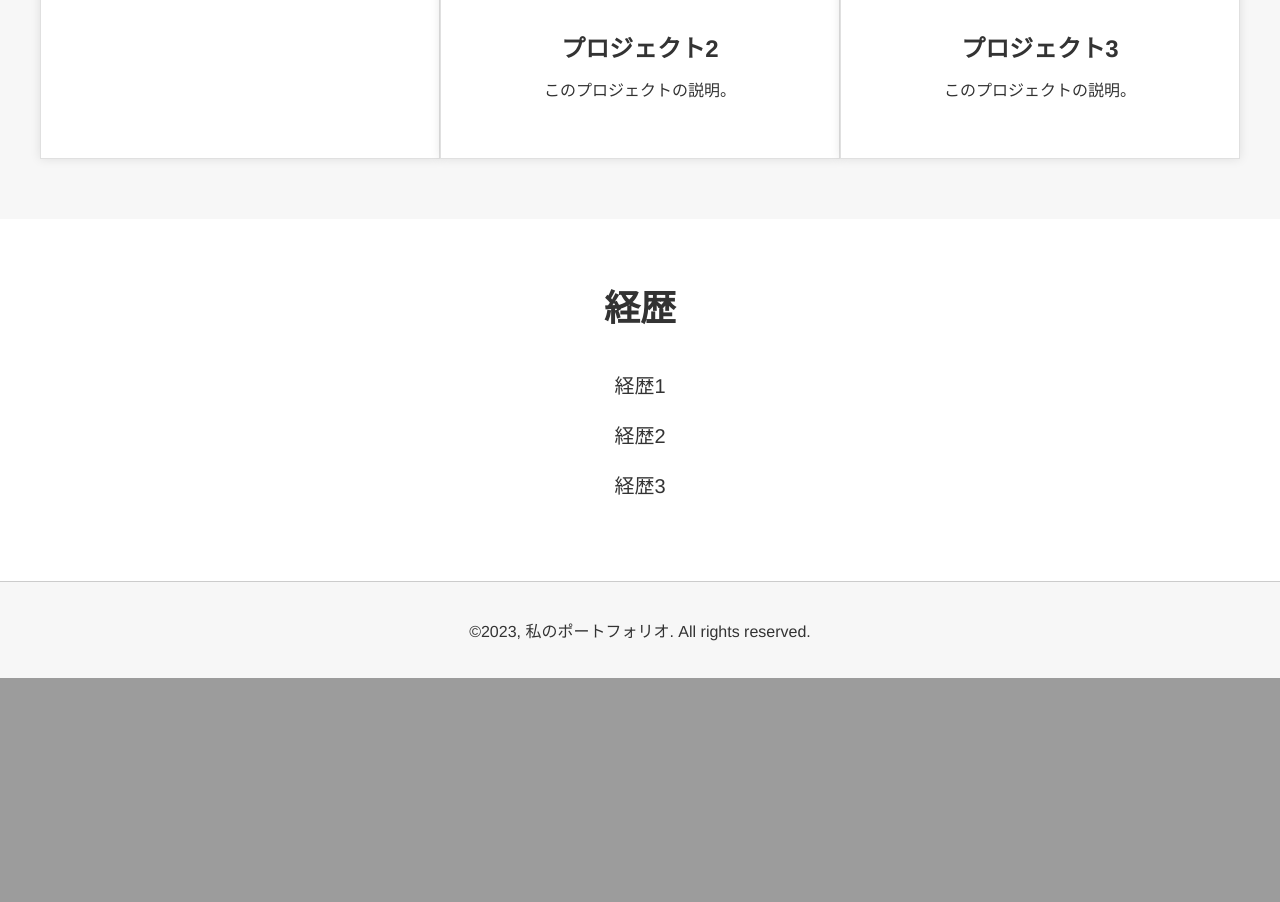
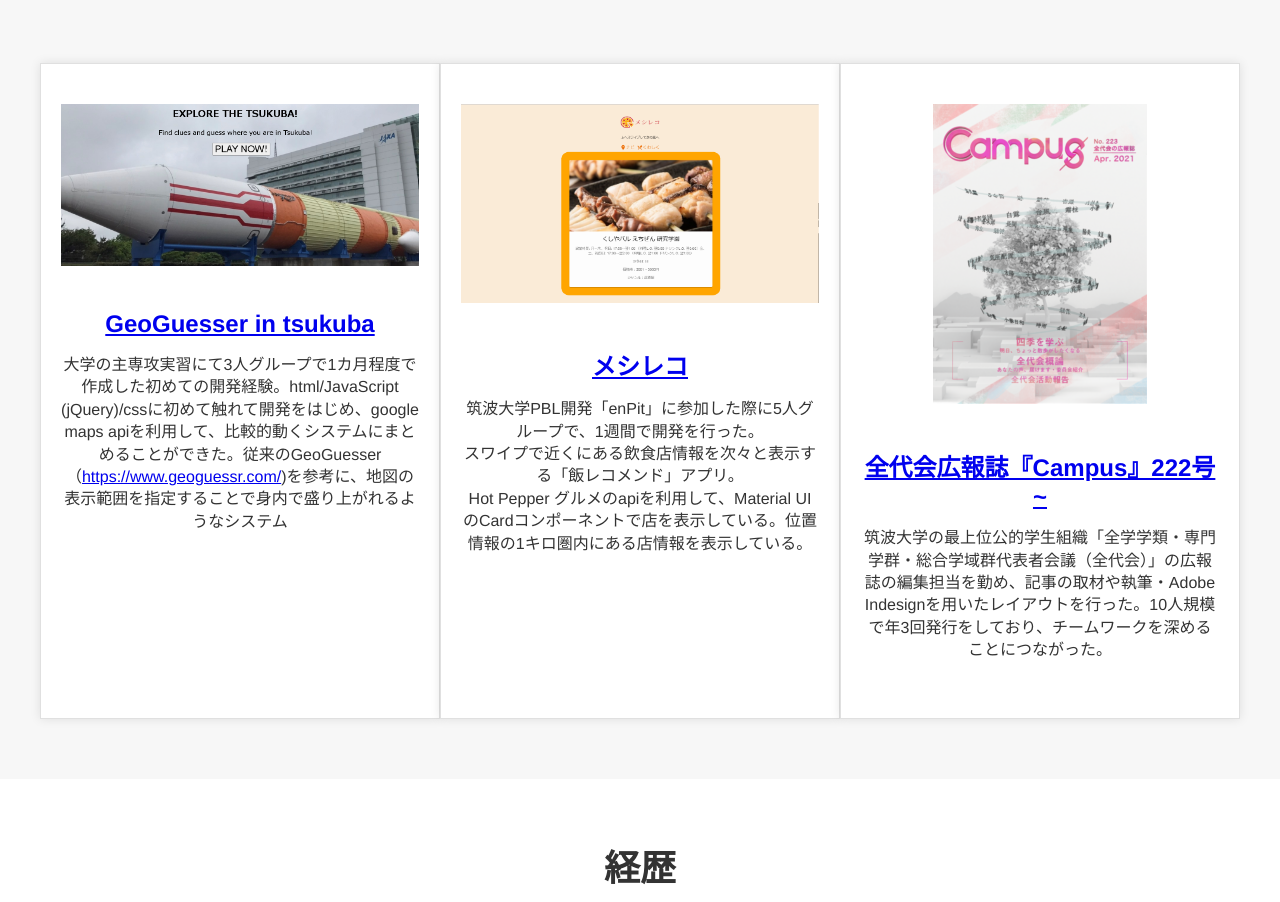
Before and after one commit to nutahiroba/portfolio, a Django app: page / in a window 1280 px wide. Shown: the part 1297-2199 px from the top of the page. Before the commit the page ends 1975 px from the top, so only its background shows below. Run offline with Django 4.2, Linux system fonts and the light colour scheme.

Commit message:
写真のパスを追加し、不要なコードを削除

```diff
--- a/app/templates/app/index.html
+++ b/app/templates/app/index.html
@@ -18,26 +18,35 @@
     </header>
     <main>
       <section id="hero">
-        <h1>私のポートフォリオ</h1>
-        <p>エンジニアのポートフォリオサイトです。</p>
+        <h1>My Portfolio</h1>
+        <p>大学生エンジニアのポートフォリオサイト</p>
+      </section>
+      <section id="about">
+        <div class="container">
+          <h2>自己紹介</h2>
+          <div class="row">
+              <p>私はエンジニアとして数年の経験があり、主にWebアプリケーションの開発に携わってきました。最近はフロントエンド技術にも興味を持っており、Vue.jsやReactなどのフレームワークを学習中です。</p>
+              <p>趣味はスポーツで、週末にはサッカーやバスケットボールをしてリフレッシュしています。</p>
+          </div>
+        </div>
       </section>
       <section id="projects">
         <h2>プロジェクト</h2>
         <div class="project-container">
           <div class="project">
-            <img src="images\geoguesser_tkb.png" alt="プロジェクト1の画像">
-            <h3>プロジェクト1</h3>
-            <p>このプロジェクトの説明。</p>
+            <img src="{% static 'images/geoguesser_tkb.png' %}" alt="GeoGuesser in tsukuba">
+            <h3><a href="https://www.u.tsukuba.ac.jp/~s2011583/GeoGuesser/top.html">GeoGuesser in tsukuba</a></h3>
+            <p>大学の主専攻実習にて3人グループで1カ月程度で作成した初めての開発経験。html/JavaScript (jQuery)/cssに初めて触れて開発をはじめ、google maps apiを利用して、比較的動くシステムにまとめることができた。従来のGeoGuesser（<a href="https://www.geoguessr.com/">https://www.geoguessr.com/</a>)を参考に、地図の表示範囲を指定することで身内で盛り上がれるようなシステム</p>
           </div>
           <div class="project">
-            <img src="project2.png" alt="プロジェクト2の画像">
-            <h3>プロジェクト2</h3>
-            <p>このプロジェクトの説明。</p>
+            <img src="{% static 'images/meshireco.png' %}" alt="プロジェクト2の画像">
+            <h3><a href="https://meshireco.netlify.app/">メシレコ</a></h3>
+            <p>筑波大学PBL開発「enPit」に参加した際に5人グループで、1週間で開発を行った。<br>スワイプで近くにある飲食店情報を次々と表示する「飯レコメンド」アプリ。<br>Hot Pepper グルメのapiを利用して、Material UIのCardコンポーネントで店を表示している。位置情報の1キロ圏内にある店情報を表示している。</p>
           </div>
           <div class="project">
-            <img src="project3.png" alt="プロジェクト3の画像">
-            <h3>プロジェクト3</h3>
-            <p>このプロジェクトの説明。</p>
+            <img src="{% static 'images/Campus223.png' %}" alt="Campus223">
+            <h3><a href="https://www.stb.tsukuba.ac.jp/~zdk/home/campus">全代会広報誌『Campus』222号~</a></h3>
+            <p>筑波大学の最上位公的学生組織「全学学類・専門学群・総合学域群代表者会議（全代会）」の広報誌の編集担当を勤め、記事の取材や執筆・Adobe Indesignを用いたレイアウトを行った。10人規模で年3回発行をしており、チームワークを深めることにつながった。</p>
           </div>
         </div>
       </section>
```
Also changed, not shown: app/static/css/style.css (+28 -3 lines), app/static/images/Campus223.png (renamed from images/Campus223.png), app/static/images/geoguesser_tkb.png (renamed from images/geoguesser_tkb.png), app/static/images/hero.png (added), app/static/images/meshireco.png (renamed from images/meshireco.png).
